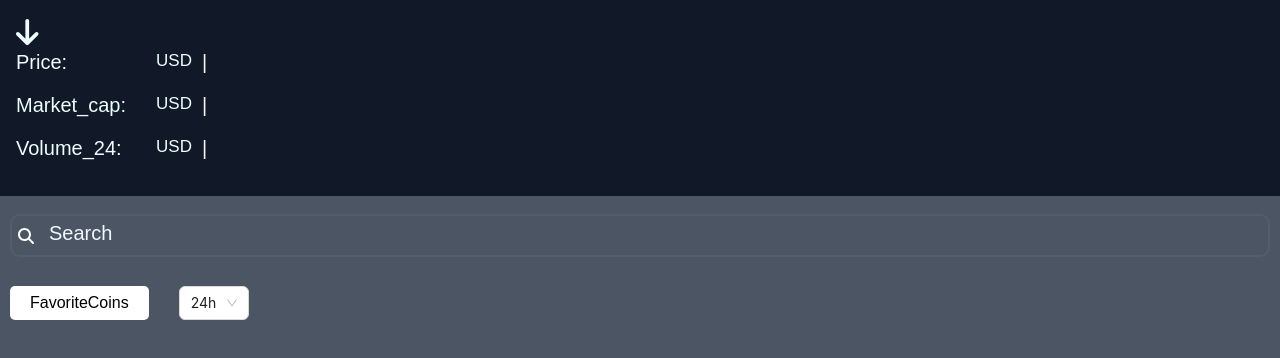
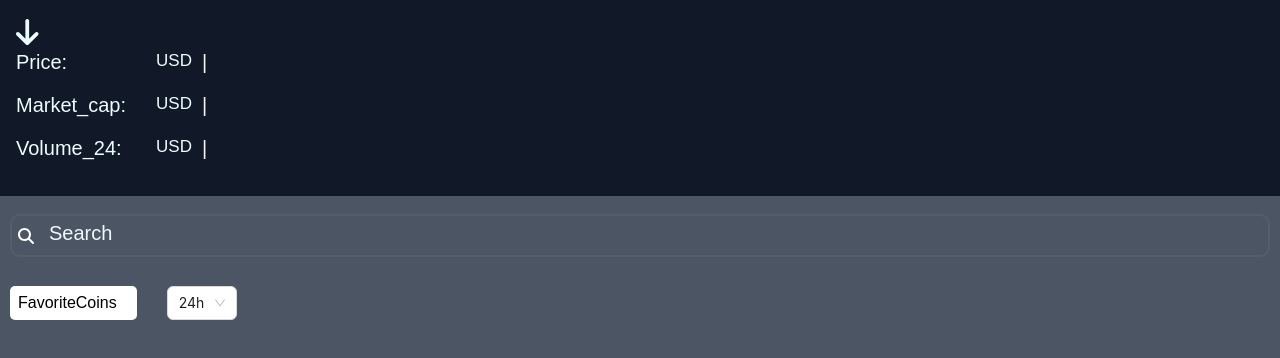
Before and after one commit to DenisFR2727/crypto-catalog, a React (Vite) app: page / in a window 1280 px wide. Shown: the top 358 px of the page. Built offline with nearby package versions, Linux system fonts and the light colour scheme; no server answers.

Commit message:
Fix fovorite-icon

```diff
--- a/src/components/buttons/FavoriteCoins.tsx
+++ b/src/components/buttons/FavoriteCoins.tsx
@@ -1,5 +1,8 @@
 import { useState } from 'react';
 import { useCrypto } from '../../context/hooks';
+import { FontAwesomeIcon } from '@fortawesome/react-fontawesome';
+import { faStar } from '@fortawesome/free-solid-svg-icons';
+
 import './style.css';
 
 function FavoriteCoins() {
@@ -17,7 +20,12 @@ function FavoriteCoins() {
             onClick={favoriteCoin}
             onMouseEnter={favoriteCoin}
         >
-            FavoriteCoins
+            {hoverState && (
+                <FontAwesomeIcon className="favorite-icon" icon={faStar} />
+            )}
+            <span className="favorite-btn-text align-middle">
+                FavoriteCoins
+            </span>
         </button>
     );
 }
--- a/src/components/buttons/style.css
+++ b/src/components/buttons/style.css
@@ -1,5 +1,5 @@
 button {
-    padding: 8px 20px;
+    padding: 8px 20px 8px 6px;
     background-color: rgb(255, 255, 255);
     border-radius: 5px;
     cursor: pointer;
@@ -13,3 +13,6 @@ button {
     background-color: rgb(255, 221, 0);
     color: rgb(7, 6, 6);
 }
+.favorite-btn-text {
+    padding-left: 2px;
+}
```
